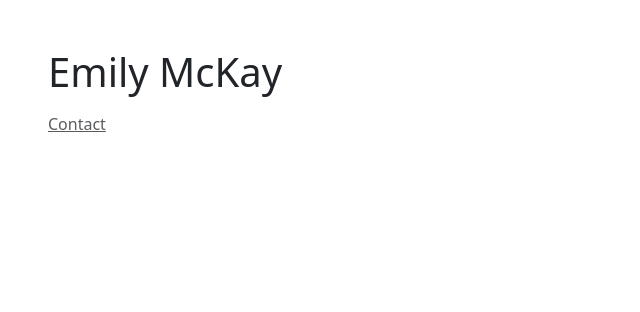
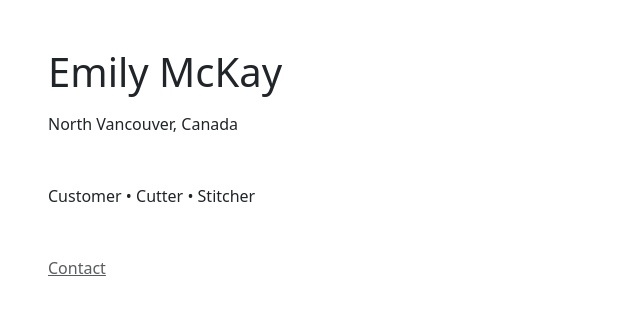
Before and after one commit to andymckay/clearwind, a plain HTML site: page docs/emily/index.html in a window 1280 px wide. Shown: the whole page, without its empty margins (0-640 px from the left). Drawn offline with Linux system fonts and the light colour scheme.

Commit message:
add in a bit more

```diff
--- a/docs/emily/index.html
+++ b/docs/emily/index.html
@@ -11,6 +11,14 @@
     <body class="m-5">
       <h1 class="fw-lighter">Emily McKay</h1>
       <div class="mt-3 mb-5">
+        North Vancouver, Canada
+      </div>
+      <div class="mt-3 mb-5">
+        Customer &bull;
+        Cutter &bull;
+        Stitcher
+      </div>
+      <div class="mt-3 mb-5">
         <a class="text-muted" href="mailto:emckay723@gmail.com">Contact</a>
       </div>
     </body>
```
